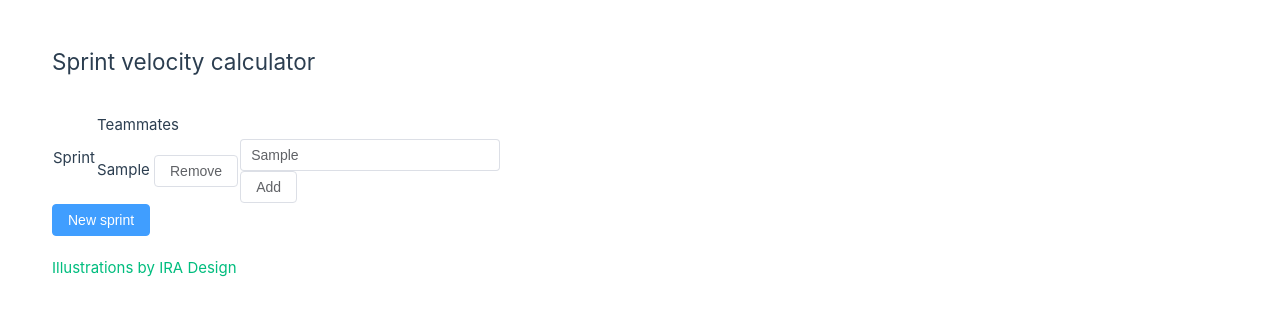
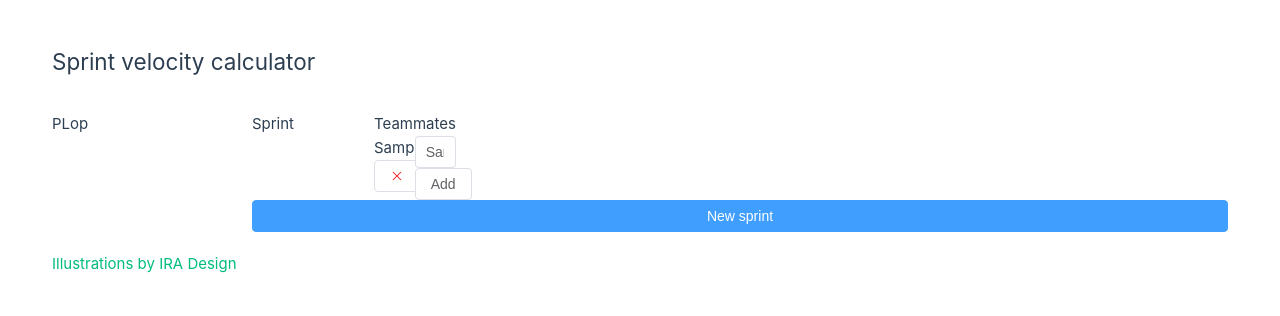
Before and after one commit to Ak1r0/sprintvelocity, a Vue app: page / in a window 1280 px wide. Both pictures are taken after typing "Sample" into the empty fields and a click on the button "Add". Shown: the top 316 px of the page. Built offline with nearby package versions, Linux system fonts and the light colour scheme.

Commit message:
Rework on sprint form

```diff
--- a/auto-imports.d.ts
+++ b/auto-imports.d.ts
@@ -1,5 +1,3 @@
 // Generated by 'unplugin-auto-import'
-export {}
-declare global {
-
-}
+export {};
+declare global {}
--- a/package.json
+++ b/package.json
@@ -10,8 +10,10 @@
     "lint": "eslint . --ext .vue,.js,.jsx,.cjs,.mjs,.ts,.tsx,.cts,.mts --fix --ignore-path .gitignore"
   },
   "dependencies": {
+    "@element-plus/icons-vue": "^2.0.10",
     "element-plus": "^2.2.17",
     "pinia": "^2.0.21",
+    "pinia-plugin-persistedstate": "^2.3.0",
     "vue": "^3.2.38"
   },
   "devDependencies": {
--- a/src/App.vue
+++ b/src/App.vue
@@ -1,5 +1,4 @@
 <script setup lang="ts">
-import HelloWorld from "./components/SprintList.vue";
 import SprintList from "@/components/SprintList.vue";
 </script>
 
@@ -14,9 +13,7 @@ import SprintList from "@/components/SprintList.vue";
         <sprint-list />
       </el-main>
       <el-footer>
-        <a href="https://iradesign.io">
-          Illustrations by IRA Design
-        </a>
+        <a href="https://iradesign.io"> Illustrations by IRA Design </a>
       </el-footer>
     </el-container>
   </el-config-provider>
--- a/src/components/SprintForm.vue
+++ b/src/components/SprintForm.vue
@@ -1,68 +1,64 @@
 <script setup lang="ts">
-import {computed, reactive, ref} from "vue";
-import {useSprintsStore} from "@/stores/sprints";
+import { computed } from "vue";
 
-const emits = defineEmits<{
-  (e: 'save', data: Sprint): void
+const props = defineProps<{
+  modelValue: Sprint;
+  daysAWeek: number;
 }>();
 
-const store = useSprintsStore();
+const emits = defineEmits(["update:modelValue"]);
 
-const generateSprintName = computed(() => `sprint ${store.sprints.length+1}`);
-const name = ref( '');
-const weeks = ref(2);
-const absences = reactive(new Map());
-const workingDaysAWeek = ref(5);
+const update = (key: string, value: any) => {
+  emits("update:modelValue", { ...props.modelValue, [key]: value });
+};
 
-store.teammates.forEach((teammate) => { absences.set(teammate, 0) });
+const updateAbsence = (key: string, value: any) => {
+  let absences = props.modelValue.absences;
+  absences[key] = value;
+  emits("update:modelValue", { ...props.modelValue, absences: absences });
+};
 
-const save = () => {
-  emits('save', {
-    name: name.value,
-    weeks: weeks.value,
-    mandays: absencesToManDays(),
+const daysInSprint = computed((): number => {
+  return props.modelValue.weeks * props.daysAWeek;
 });
-}
-
-const absencesToManDays = () => {
-  const fullTime: number = weeks.value * workingDaysAWeek.value;
-  let mandays = new Map();
-  absences.forEach((abs, teammate) => {
-    mandays.set(teammate, fullTime-abs);
-  })
-  return mandays;
-}
 </script>
 
 <template>
   <el-form label-width="80px">
-
     <el-form-item label="Name">
-      <el-input v-model="name" :model-value="generateSprintName"/>
+      <el-input
+        :model-value="modelValue.name"
+        @input="(value) => update('name', value)"
+      />
     </el-form-item>
 
     <el-form-item label="Weeks">
-      <el-input-number v-model="weeks"
+      <el-input-number
+        :model-value="modelValue.weeks"
+        @change="(value) => update('weeks', value)"
         :step="1"
         :step-strictly="true"
-                       :min="1"/>
+        :min="1"
+      />
     </el-form-item>
 
     <h4>Scheduled absences</h4>
 
-    <el-form-item v-for="teammate in store.teammates" :label="teammate">
-      <el-input-number :model-value="absences.get(teammate) ?? 0"
+    <el-form-item
+      v-for="(_, teammate) in modelValue.absences"
+      :label="teammate"
+      :key="teammate"
+    >
+      <el-input-number
+        :model-value="modelValue.absences[teammate]"
+        @change="(value) => updateAbsence(teammate, value)"
         :min="0"
-                       :max="weeks*workingDaysAWeek"
+        :max="daysInSprint"
         :step="1"
         :step-strictly="true"
-                       @change="(value) => absences.set(teammate, value)"/>
+      />
     </el-form-item>
-
-    <el-button type="primary" @click="save">Add</el-button>
   </el-form>
 </template>
 
-<style scoped>
-
-</style>
+<style scoped></style>
--- /dev/null
+++ b/src/components/SprintItem.vue
@@ -0,0 +1,44 @@
+<script lang="ts" setup>
+import { useSprintsStore } from "@/stores/sprints";
+import { Edit, Delete } from "@element-plus/icons-vue";
+
+const store = useSprintsStore();
+
+const props = defineProps<{
+  sprint: Sprint;
+  daysAWeek: number;
+}>();
+
+const emits = defineEmits<{
+  (e: "edit", data: Sprint): void;
+}>();
+
+const absencesToManDays = (sprint: Sprint, teammate: string) => {
+  if (!(teammate in sprint.absences)) {
+    return "-";
+  }
+  return sprint.weeks * props.daysAWeek - sprint.absences[teammate];
+};
+</script>
+
+<template>
+  <el-col :span="3" style="width: max-content">
+    <h3>{{ sprint.name }}</h3>
+    <span>{{ sprint.weeks }} week{{ sprint.weeks > 1 ? "s" : "" }}</span>
+  </el-col>
+  <el-col :span="1" v-for="teammate in store.teammates" :key="teammate">
+    {{ absencesToManDays(sprint, teammate) }}
+  </el-col>
+  <el-col :span="1">
+    <el-button @click.prevent="emits('edit', sprint)"
+      ><el-icon color="#337ecc"><Edit /></el-icon
+    ></el-button>
+  </el-col>
+  <el-col :span="1">
+    <el-button @click.prevent="store.removeSprint(sprint)"
+      ><el-icon color="red"><Delete /></el-icon
+    ></el-button>
+  </el-col>
+</template>
+
+<style scoped></style>
--- a/src/components/SprintList.vue
+++ b/src/components/SprintList.vue
@@ -1,76 +1,93 @@
 <script setup lang="ts">
-
-import {ref} from "vue";
-import {useSprintsStore} from "@/stores/sprints";
-import {ElMessage} from "element-plus";
+import { reactive, ref } from "vue";
+import { useSprintsStore } from "@/stores/sprints";
+import { ElMessage } from "element-plus";
+import { Close } from "@element-plus/icons-vue";
 import SprintForm from "@/components/SprintForm.vue";
+import SprintItem from "@/components/SprintItem.vue";
 
 const store = useSprintsStore();
 
-const drawer = ref(false)
-const newTeammateName = ref('');
+const drawer = ref(false);
+const newTeammateName = ref("");
+const daysAWeek = ref(5);
+const editedSprintIndex = ref<number>(0);
 
 const addTeammate = () => {
-  store.addTeammate(newTeammateName.value)
-      .catch((msg)=>{
-        ElMessage({
-          message: msg,
-          type: 'error',
-        })
-      });
-}
+  store.addTeammate(newTeammateName.value).catch((msg) => {
+    ElMessage({
+      message: msg,
+      type: "error",
+    });
+  });
+};
 
-const addSprint = (sprint: Sprint) => {
+const newSprint = () => {
+  let sprint: Sprint = reactive({
+    name: `sprint ${store.count}`,
+    weeks: 2,
+    absences: {},
+    sp: 0
+  });
+  for (let teammate of store.teammates) {
+    sprint.absences[teammate] = 0;
+  }
   store.addSprint(sprint);
-  drawer.value = false;
-}
+  editSprint(sprint);
+};
 
+const editSprint = (sprint: Sprint) => {
+  editedSprintIndex.value = store.sprints.indexOf(sprint);
+  drawer.value = true;
+};
 </script>
 
 <template>
-  <table>
-    <thead>
-    <tr>
-      <td rowspan="2">Sprint</td>
-      <td>Teammates</td>
-    </tr>
-    <tr>
-      <td v-for="teammate in store.teammates">
-        {{teammate}}
-        <el-button @click="store.removeTeammate(teammate)">Remove</el-button>
-      </td>
-      <td>
-        <el-input v-model="newTeammateName" placeholder="name"/>
-        <el-button @click="addTeammate()">Add</el-button>
-      </td>
-    </tr>
-    </thead>
-    <tbody>
-      <tr v-for="sprint in store.sprints">
-        <td>
-          <h3>{{sprint.name}}</h3>
-          <span>{{sprint.weeks}} weeks</span>
-        </td>
-        <td v-for="teammate in store.teammates">
-          {{sprint.mandays.get(teammate) ?? 10 }}
-        </td>
-        <td></td>
-      </tr>
-    </tbody>
-    <tfoot>
+  <el-container>
+    <el-aside width="200px"> PLop</el-aside>
 
-    </tfoot>
-  </table>
+    <el-container direction="vertical">
+      <el-row>
+        <el-col :span="3">Sprint</el-col>
+        <el-col :span="1">Teammates</el-col>
+      </el-row>
+      <el-row>
+        <el-col :span="3"></el-col>
+        <el-col :span="1" v-for="teammate in store.teammates" :key="teammate">
+          {{ teammate }}
+          <el-button @click="store.removeTeammate(teammate)">
+            <el-icon color="red">
+              <Close />
+            </el-icon>
+          </el-button>
+        </el-col>
+        <el-col :span="1">
+          <el-input v-model="newTeammateName" placeholder="name" />
+          <el-button @click="addTeammate()">Add</el-button>
+        </el-col>
+      </el-row>
+      <el-row v-for="sprint in store.sprints" :key="sprint.name">
+        <sprint-item
+          :sprint="sprint"
+          :days-a-week="daysAWeek"
+          @edit="editSprint"
+        />
+      </el-row>
 
-  <el-button type="primary"
-             :disabled="store.teammates.size === 0"
-             @click="drawer = true">
-    New sprint
-  </el-button>
-
-  <el-drawer v-model="drawer"
-             title="New sprint">
-    <sprint-form @save="addSprint"/>
+      <el-button
+        type="primary"
+        :disabled="store.teammates.size === 0"
+        @click="newSprint()"
+      >
+        New sprint
+      </el-button>
+    </el-container>
+  </el-container>
+  <el-drawer v-model="drawer" title="New sprint">
+    <sprint-form
+      v-model="store.sprints[editedSprintIndex]"
+      :days-a-week="daysAWeek"
+    />
   </el-drawer>
 </template>
 
@@ -78,8 +95,4 @@ const addSprint = (sprint: Sprint) => {
 table {
   border-collapse: collapse;
 }
-
-.new-sprint-tr {
-  background-color: var(--el-color-primary-light-7);
-}
 </style>
--- a/src/stores/sprints.ts
+++ b/src/stores/sprints.ts
@@ -1,44 +1,64 @@
-import { ref } from "vue";
-import { defineStore } from "pinia";
+import {ref} from "vue";
+import {defineStore} from "pinia";
 
-export const useSprintsStore = defineStore("sprints", () => {
+export const useSprintsStore = defineStore(
+    "sprints",
+    () => {
+        const count = ref(1);
         const sprints = ref<Sprint[]>([]);
-  const teammates = ref<Set<Teammate>>(new Set());
+        const teammates = ref<string[]>([]);
 
         function addSprint(sprint: Sprint) {
             sprints.value.push(sprint);
+            ++count.value;
         }
 
-  function removeSprint(index: number = 0) {
+        function removeSprint(sprint: Sprint) {
+            const index = sprints.value.indexOf(sprint);
+            if (index !== -1) {
                 sprints.value.splice(index, 1);
             }
+        }
 
-  async function addTeammate(teammate: Teammate): Promise<boolean> {
-    if(teammates.value.has(teammate)) {
+        async function addTeammate(teammate: string): Promise<boolean> {
+            if (teammates.value.indexOf(teammate) > -1) {
                 return Promise.reject(`Teammate '${teammate}' already exists`);
             }
 
-    teammates.value.add(teammate);
+            teammates.value.push(teammate);
 
-    sprints.value.forEach(sprint => {
-      sprint.mandays.set(teammate, 0);
-    })
+            // sprints.value.forEach(sprint => {
+            //   sprint.absences[teammate] = 0;
+            // });
 
             return Promise.resolve(true);
         }
 
-  async function removeTeammate(teammate: Teammate): Promise<boolean> {
-    if(!teammates.value.has(teammate)) {
+        async function removeTeammate(teammate: string): Promise<boolean> {
+            const index = teammates.value.indexOf(teammate);
+            if (index === -1) {
                 return Promise.reject(`Teammate '${teammate}' doesnt exists`);
             }
 
-    sprints.value.forEach(sprint => {
-      sprint.mandays.delete(teammate);
+            sprints.value.forEach((sprint) => {
+                delete sprint.absences[teammate];
             });
-    teammates.value.delete(teammate);
+            teammates.value.splice(index, 1);
 
             return Promise.resolve(true);
         }
 
-  return { sprints, addSprint, removeSprint, teammates, addTeammate, removeTeammate};
-});
+        return {
+            count,
+            sprints,
+            addSprint,
+            removeSprint,
+            teammates,
+            addTeammate,
+            removeTeammate,
+        };
+    },
+    {
+        persist: true,
+    }
+);
--- a/vite.config.ts
+++ b/vite.config.ts
@@ -3,9 +3,9 @@ import { fileURLToPath, URL } from "node:url";
 import { defineConfig } from "vite";
 import vue from "@vitejs/plugin-vue";
 
-import AutoImport from 'unplugin-auto-import/vite'
-import Components from 'unplugin-vue-components/vite'
-import { ElementPlusResolver } from 'unplugin-vue-components/resolvers'
+import AutoImport from "unplugin-auto-import/vite";
+import Components from "unplugin-vue-components/vite";
+import { ElementPlusResolver } from "unplugin-vue-components/resolvers";
 
 // https://vitejs.dev/config/
 export default defineConfig({
```
Also changed, not shown: components.d.ts (+17 -13 lines), src/main.ts (+7 -3 lines), src/types/types.d.ts (+6 -5 lines), 1 other file (tests, documents, lock files or other folders). Lines whose indentation alone changed are shown as unchanged.
